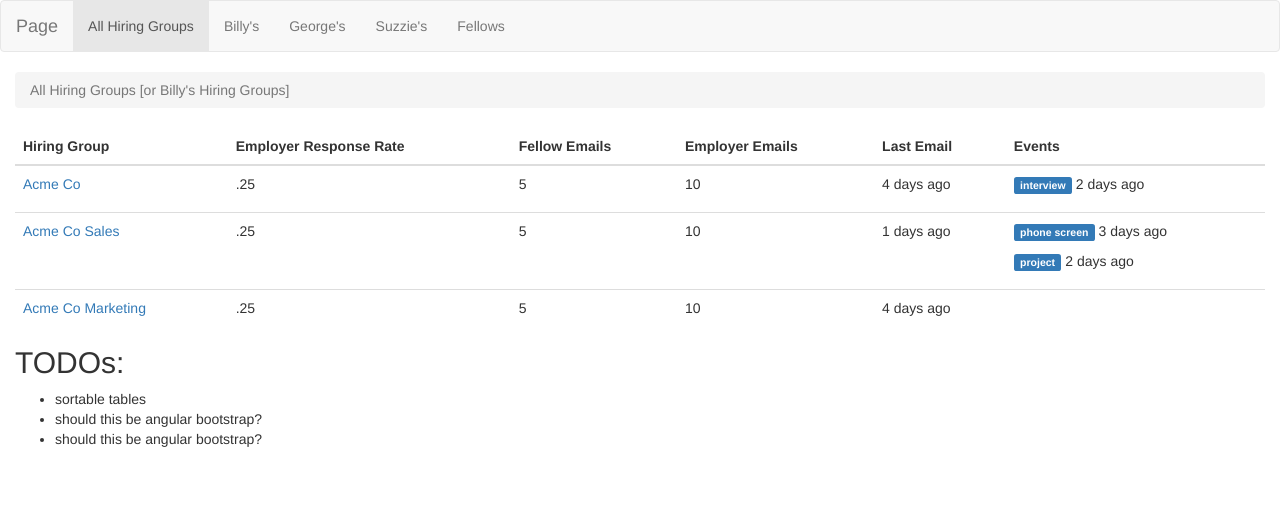
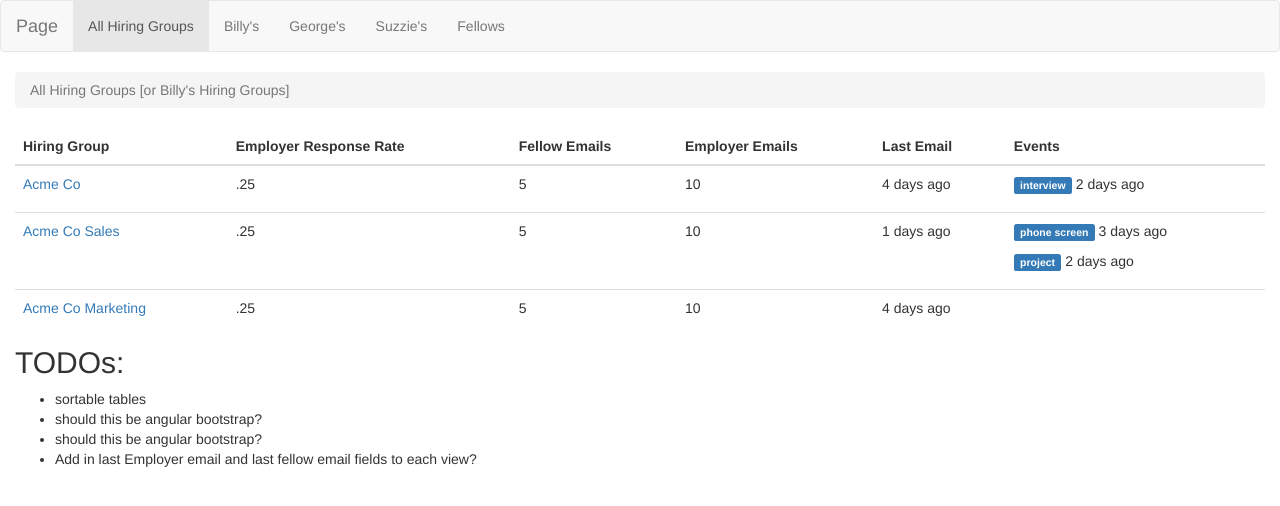
Before and after one commit to tianhuil/static-demo, a plain HTML site: page index.html in a window 1280 px wide. Drawn offline with nearby package versions, Linux system fonts and the light colour scheme.

Commit message:
More todos

```diff
--- a/index.html
+++ b/index.html
@@ -313,6 +313,7 @@
 						<li>sortable tables</li>
 						<li>should this be angular bootstrap?</li>
 						<li>should this be angular bootstrap?</li>
+						<li>Add in last Employer email and last fellow email fields to each view?</li>
 					</ul>
 				</div>
 			</div>
```
